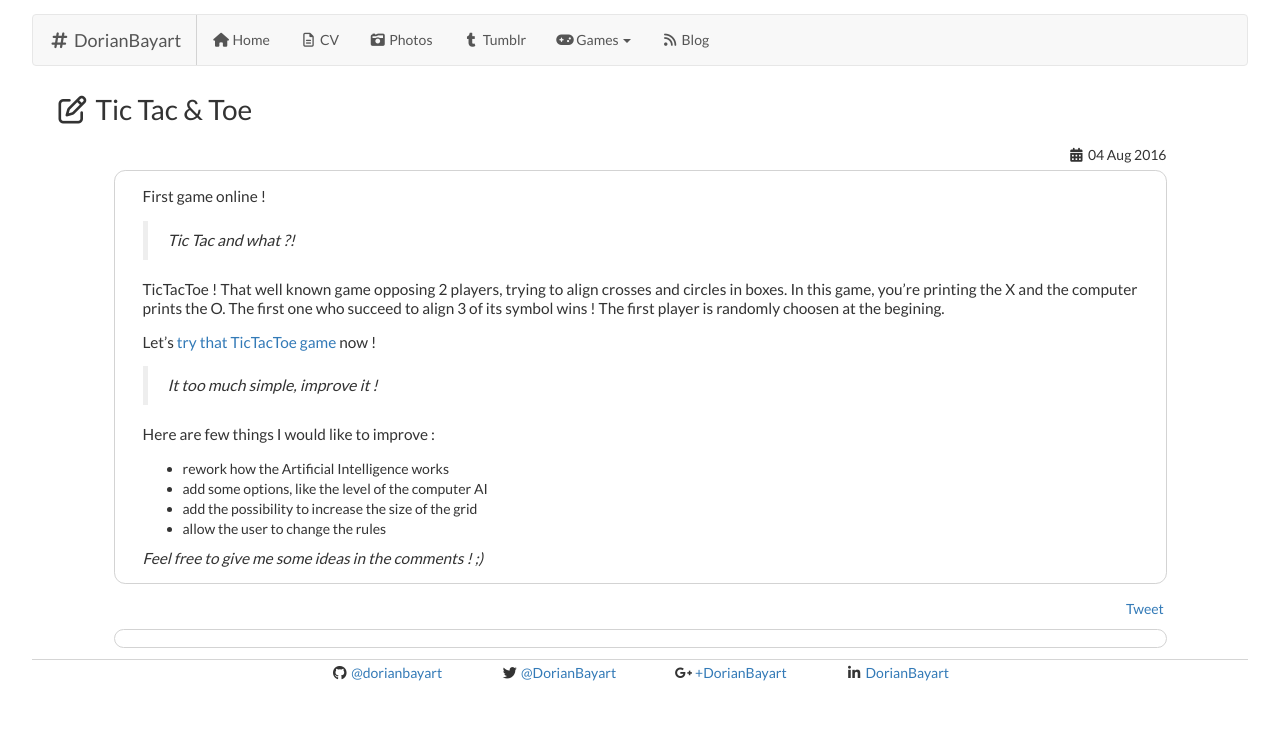
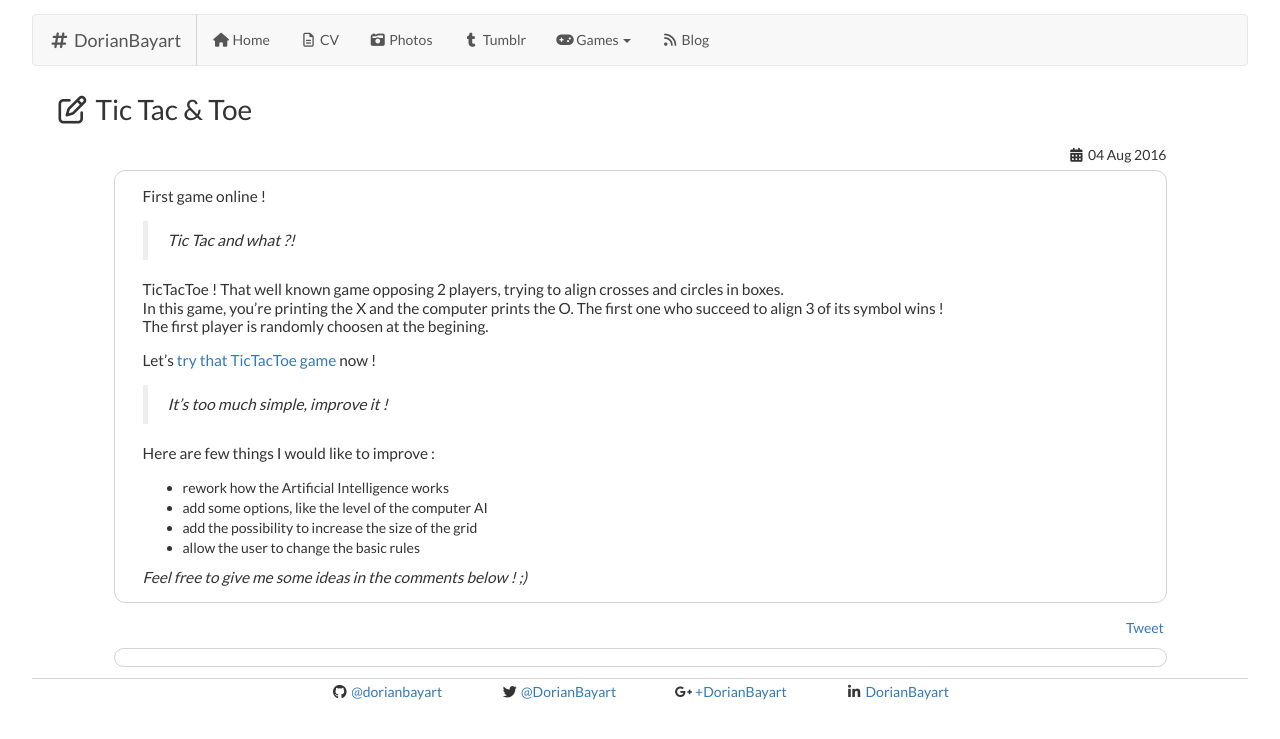
Before and after one commit to dorianbayart/dorianbayart.github.io, a Jekyll site: the page built from _posts/2016-08-04-tictactoe-game-online.md, in a window 1280 px wide. Shown: the top 739 px of the page. Built offline with Jekyll 4.4.1, drawn with Linux system fonts in a browser that asks for light colours; nearby versions of some CDN libraries; comment, search, counter and statistics services are not loaded.

Commit message:
Update 2016-08-04-tictactoe-game-online.md

```diff
--- a/_posts/2016-08-04-tictactoe-game-online.md
+++ b/_posts/2016-08-04-tictactoe-game-online.md
@@ -18,17 +18,15 @@
 Let's [try that TicTacToe game][] now !
 
 
-
-> It too much simple, improve it !
+> It's too much simple, improve it !
 
 Here are few things I would like to improve :
 * rework how the Artificial Intelligence works
 * add some options, like the level of the computer AI
 * add the possibility to increase the size of the grid
-* allow the user to change the rules
+* allow the user to change the basic rules
 
-_Feel free to give me some ideas in the comments ! ;)_
-
+_Feel free to give me some ideas in the comments below ! ;)_
 
 
 [try that TicTacToe game]: /games/tictactoe/ "Link to the TicTacToe game"
```
